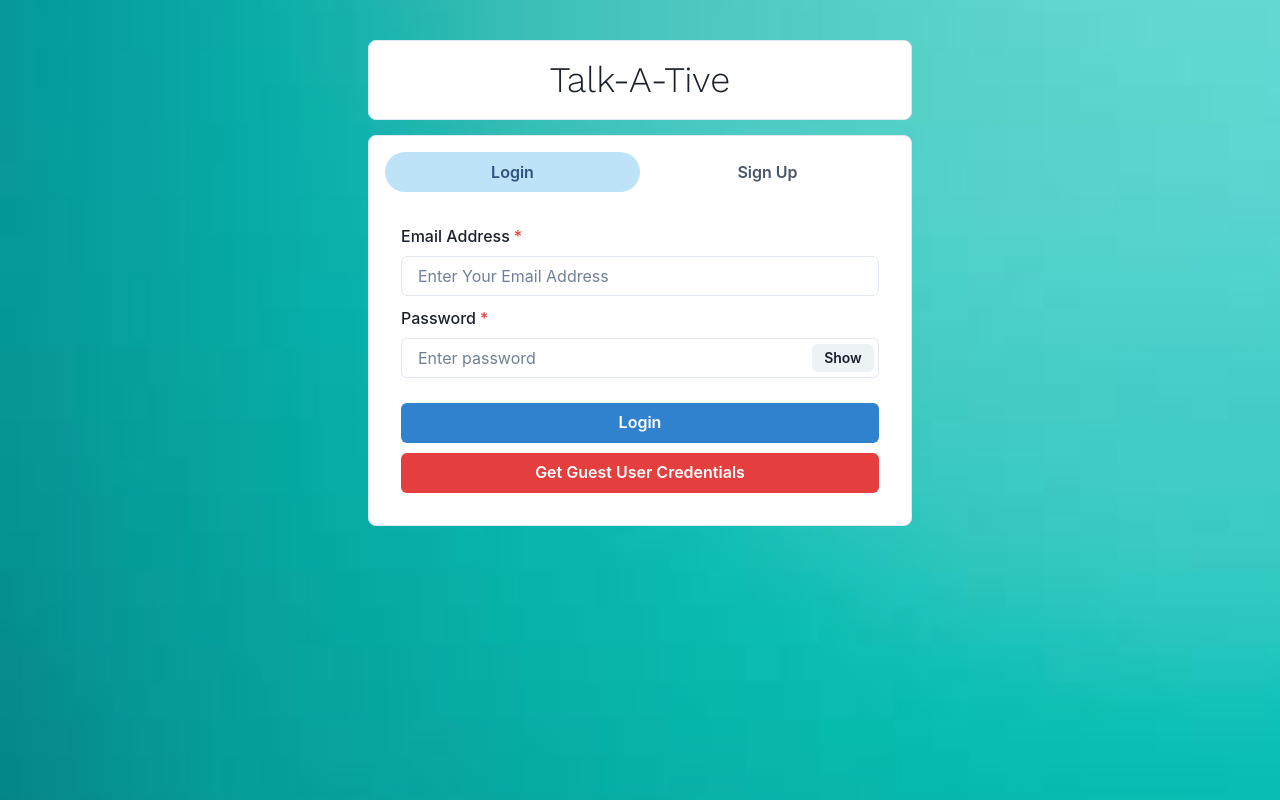
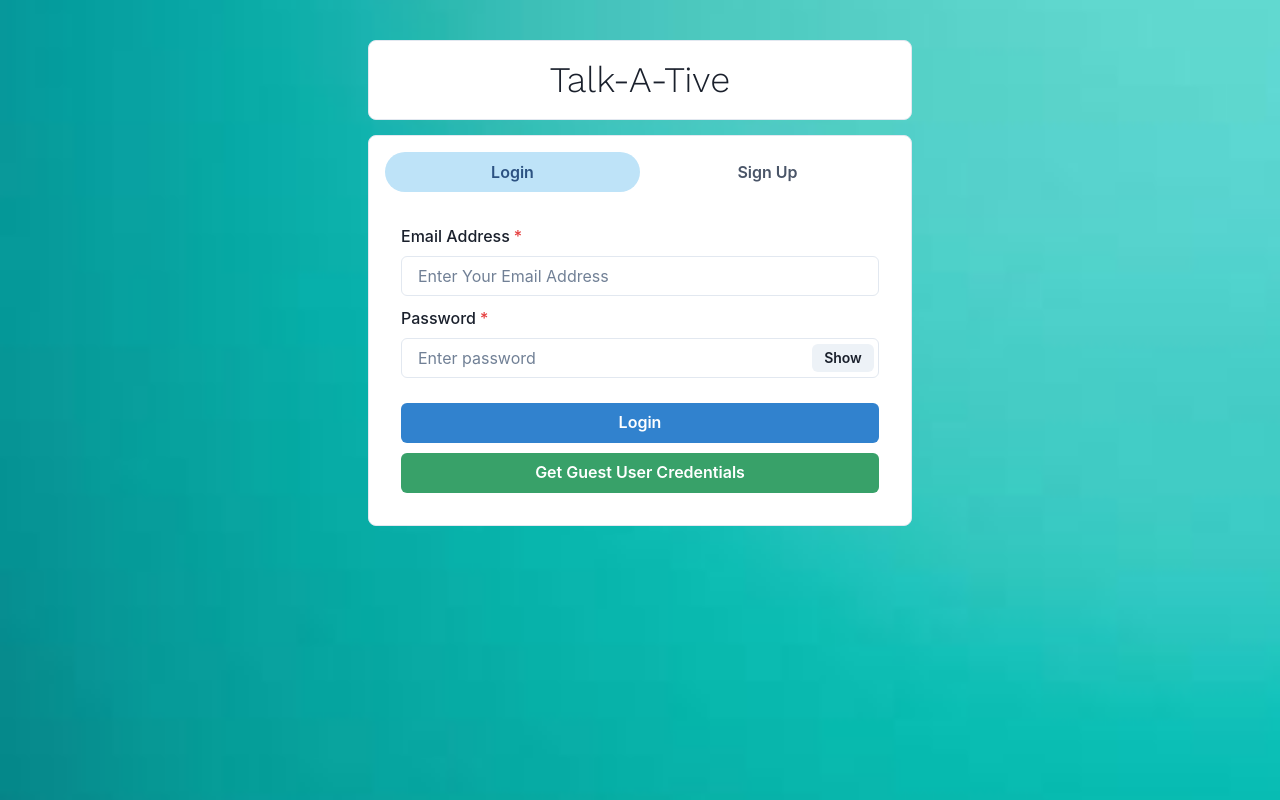
Before and after one commit to Priyanshu4803/Chat-app, a React (Create React App) app in the folder frontend/: page / in a window 1280 px wide. Built offline with nearby package versions, Linux system fonts and the light colour scheme.

Commit message:
Update Login.js

```diff
--- a/frontend/src/components/Authentication/Login.js
+++ b/frontend/src/components/Authentication/Login.js
@@ -108,7 +108,7 @@ const Login = () => {
       </Button>
       <Button
         variant="solid"
-        colorScheme="red"
+        colorScheme="green"
         width="100%"
         onClick={() => {
           setEmail("guest@example.com");
```
